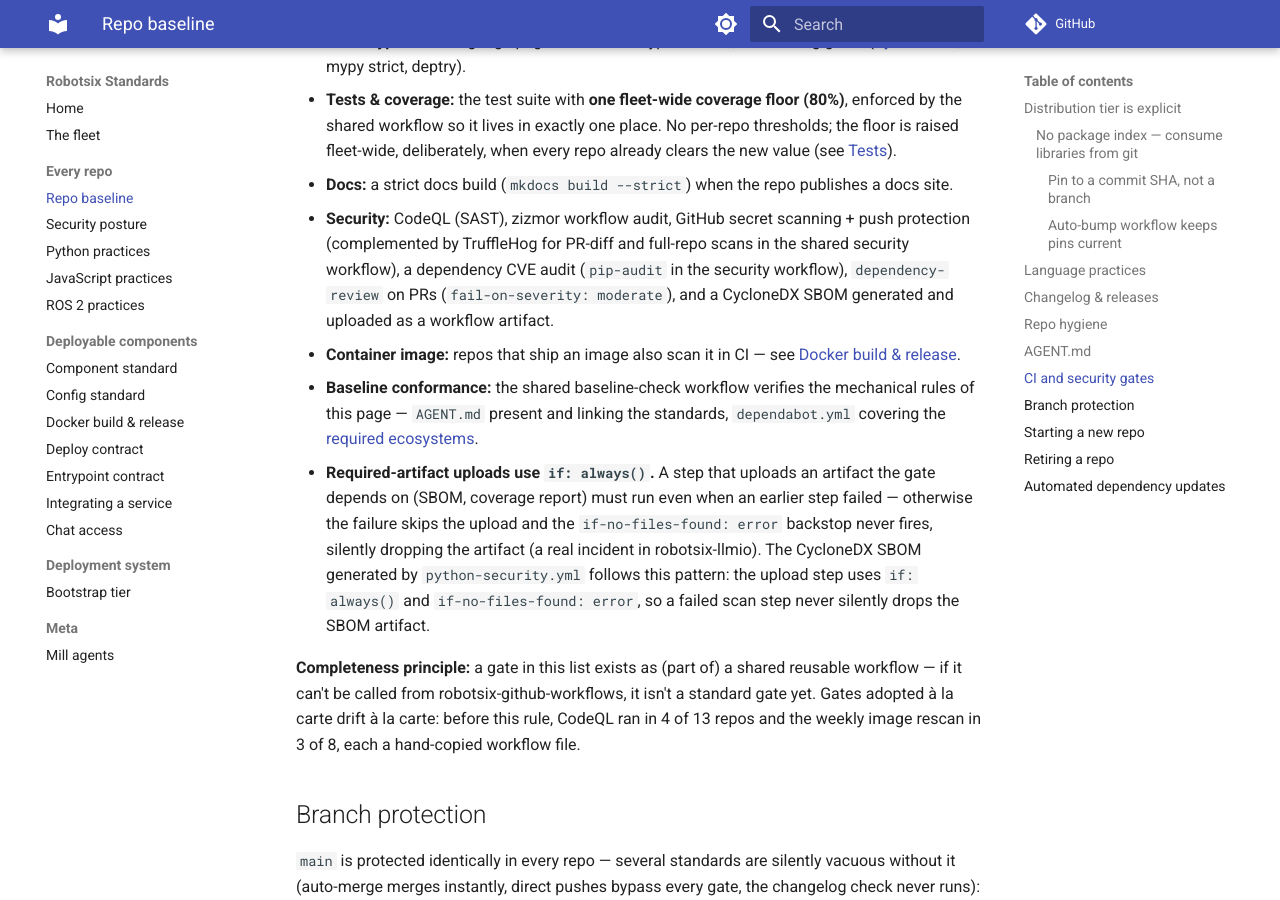
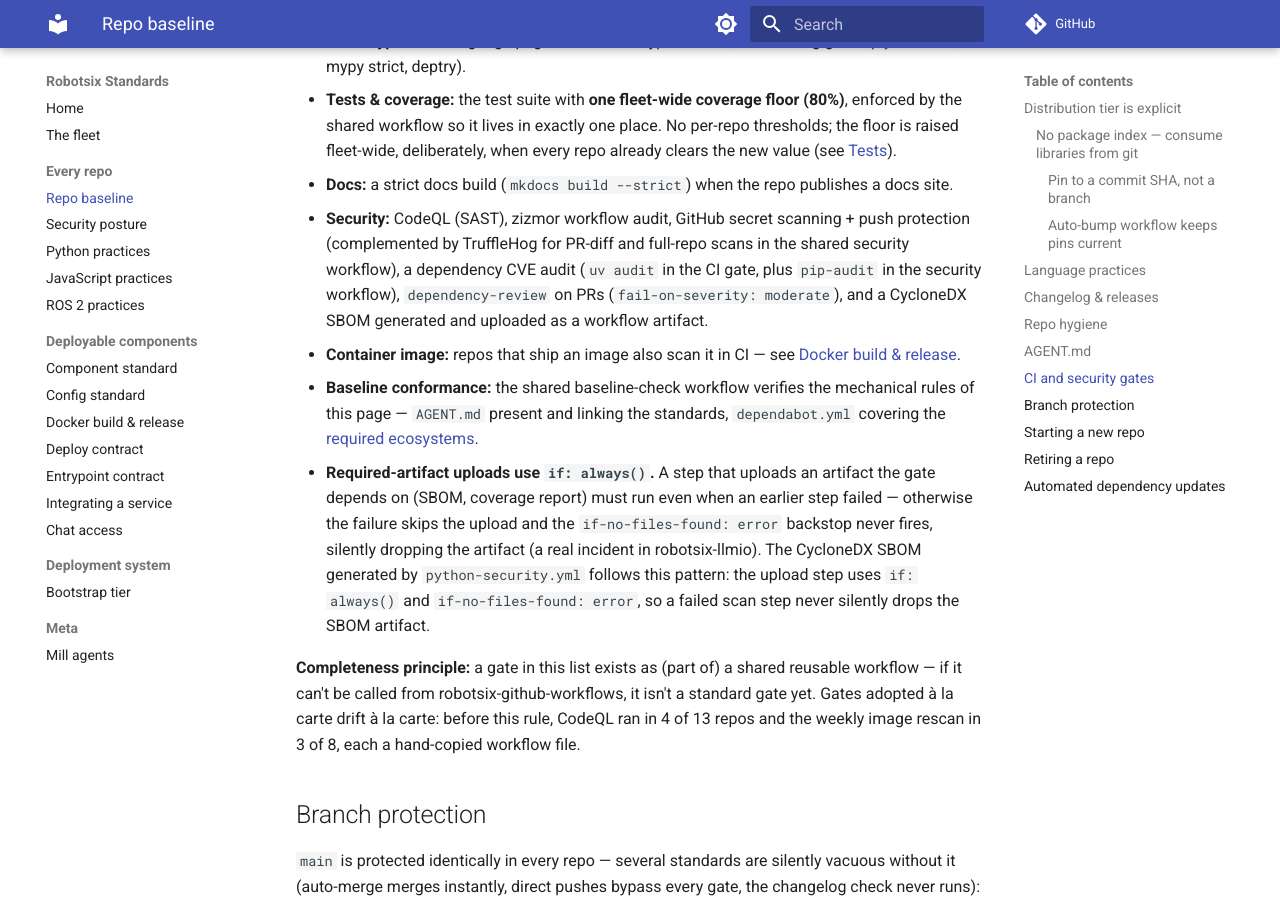
Before and after one commit to damien-robotsix/robotsix-standards, an MkDocs documentation site: the page built from docs/repo-baseline.md, in a window 1280 px wide and 900 px high, scrolled down 3863 px. Built offline with MkDocs 1.6.1 and Material for MkDocs 9.7.7, drawn with Linux system fonts in a browser that asks for light colours; comment, search, counter and statistics services are not loaded.

Commit message:
mill: repo-baseline.md: mention `uv audit` alongside `pip-audit` in the CVE audit line (20260718T070514Z-repo-baseline-md-mention-uv-audit-alongs-bdbd) (#57)
Co-authored-by: robotsix-mill <mill@robotsix.local>

```diff
--- a/docs/repo-baseline.md
+++ b/docs/repo-baseline.md
@@ -177,7 +177,7 @@ gate set:
   publishes a docs site.
 - **Security:** CodeQL (SAST), zizmor workflow audit, GitHub secret scanning + push protection
   (complemented by TruffleHog for PR-diff and full-repo scans in the shared
-  security workflow), a dependency CVE audit (`pip-audit` in the security
+  security workflow), a dependency CVE audit (`uv audit` in the CI gate, plus `pip-audit` in the security
   workflow), `dependency-review` on PRs (`fail-on-severity:
   moderate`), and a CycloneDX SBOM generated and uploaded as a workflow
   artifact.
```
Also changed, not shown: CHANGELOG.md (+1 -0 lines), changelog.d/20260718T070514Z-repo-baseline-md-mention-uv-audit-alongs-bdbd.misc.md (added, +1 -0 lines).
